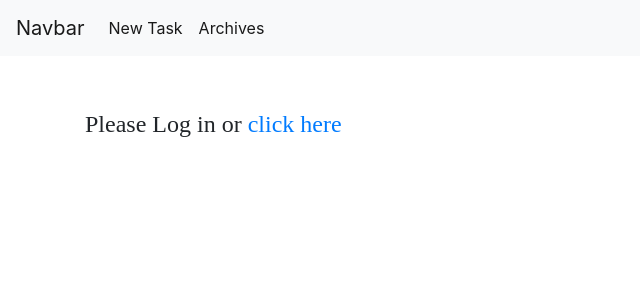
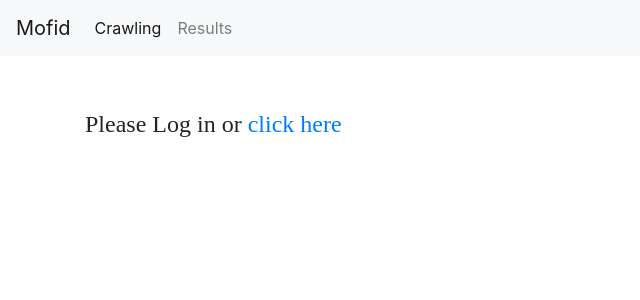
Before and after one commit to Ali1758/mofid, a Django app: page / in a window 1280 px wide. Shown: the top 300 px of the page, without its empty margins (0-640 px from the left). Run offline with Django 3.2, Linux system fonts and the light colour scheme; parts of the project's set-up code (start-up, migrations or seed data) failed here and were passed over; some libraries are stand-ins or nearby versions.

Commit message:
Update Header template

```diff
--- a/templates/Header.html
+++ b/templates/Header.html
@@ -1,16 +1,19 @@
+{% url "index" as index_url %}
+{% url "new" as crawl_url %}
+{% url "download" as download_url %}
+
 <nav class="navbar navbar-expand-lg navbar-light bg-light">
-    <a class="navbar-brand" href="#">Navbar</a>
+    <a class="navbar-brand" href="{{ index_url }}">Mofid</a>
     <button class="navbar-toggler" type="button" data-toggle="collapse" data-target="#navbarNav" aria-controls="navbarNav" aria-expanded="false" aria-label="Toggle navigation">
         <span class="navbar-toggler-icon"></span>
     </button>
     <div class="collapse navbar-collapse" id="navbarNav">
         <ul class="navbar-nav">
-            {% url "index" as index_url %}
             <li class="nav-item {% if index_url == request.path %}active{% endif %}">
-                <a class="nav-link" href="#"><span class="sr-only"></span>New Task</a>
+                <a class="nav-link" href="{{ crawl_url }}"><span class="sr-only"></span>Crawling</a>
             </li>
-            <li class="nav-item {% if index_url == request.path %}active{% endif %}">
-                <a class="nav-link" href="#">Archives</a>
+            <li class="nav-item {% if download_url == request.path %}active{% endif %}">
+                <a class="nav-link" href="{{ download_url }}">Results</a>
             </li>
         </ul>
     </div>
```
